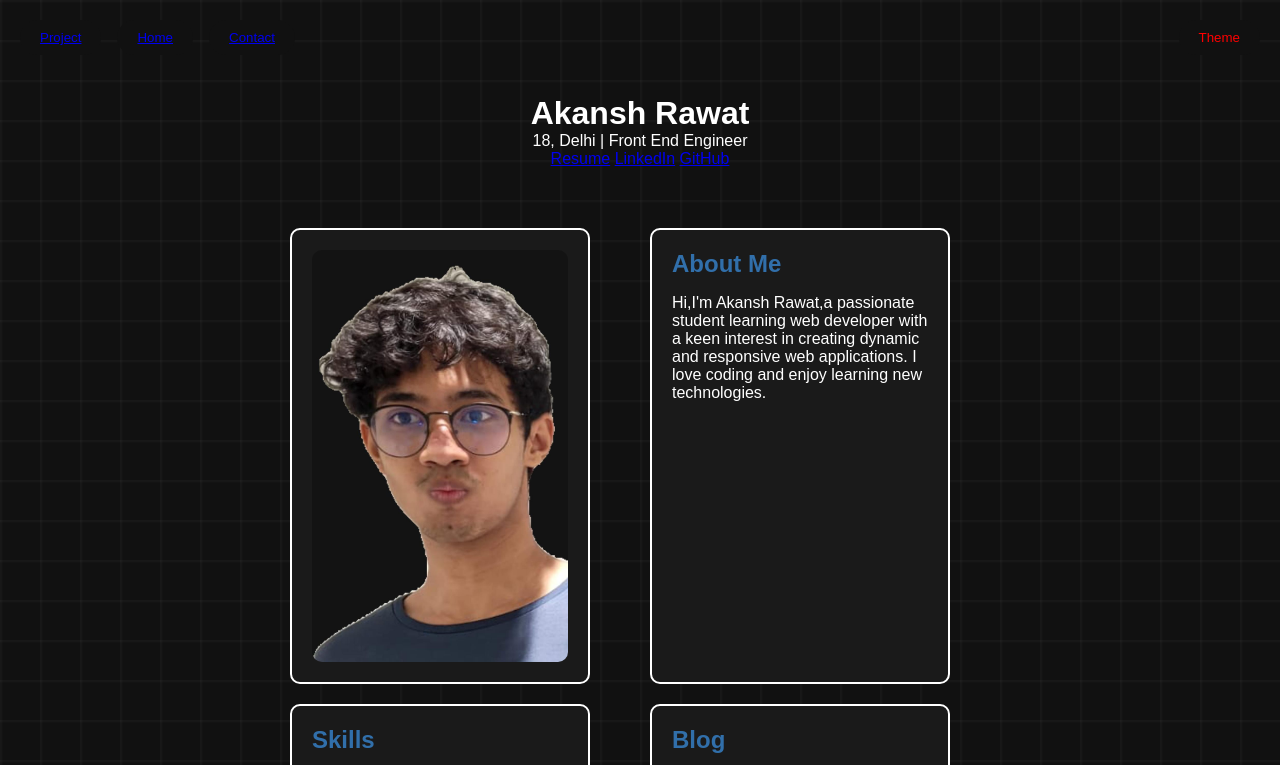
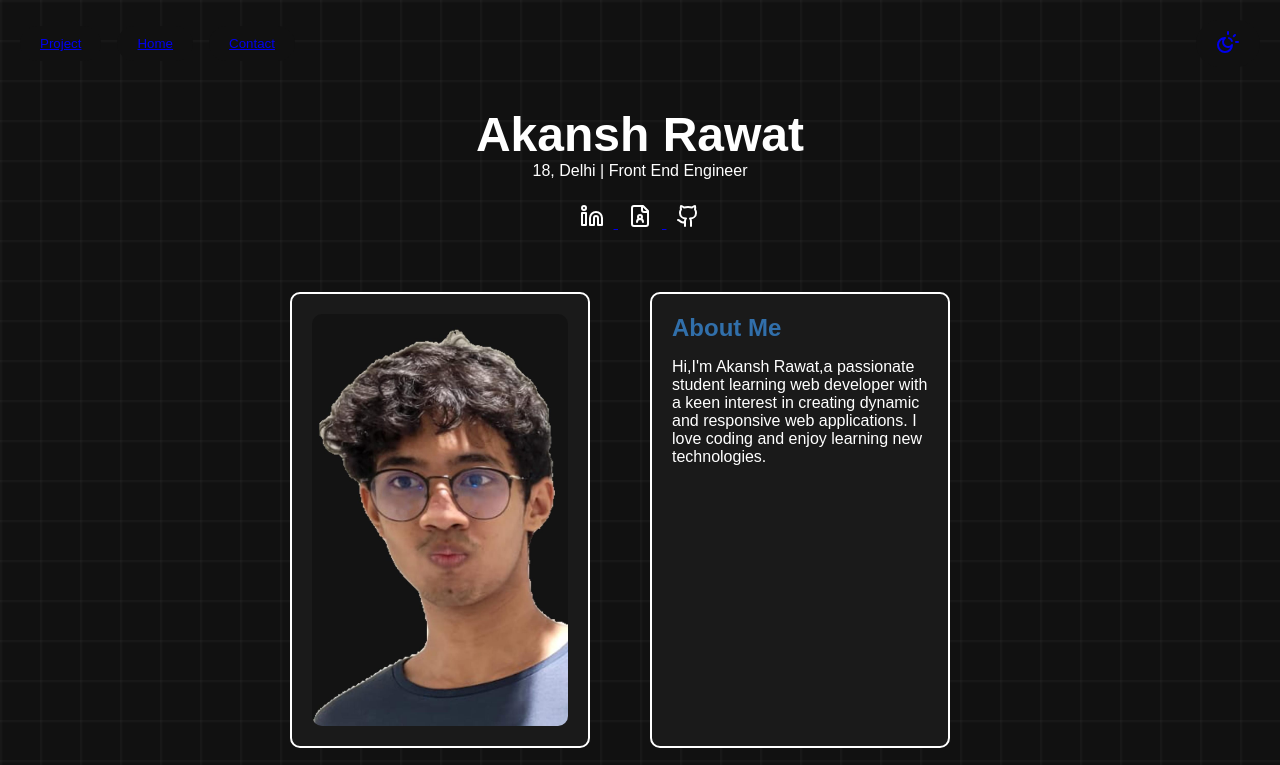
Before and after one commit to wakkawakka3/akansh-portfolio, a plain HTML site: page index.html in a window 1280 px wide. Shown: the top 765 px of the page. Drawn offline with Linux system fonts and the light colour scheme; a web font is replaced by a local one.

Commit message:
few minor edits + added icons
Title ( added icons for the links at the header)

```diff
--- a/index.html
+++ b/index.html
@@ -5,6 +5,11 @@
     <meta name="viewport" content="width=device-width, initial-scale=1.0" />
     <title>Akansh Rawat</title>
     <link rel="stylesheet" href="style.css" />
+
+    <link
+      rel="stylesheet"
+      href="https://cdnjs.cloudflare.com/ajax/libs/font-awesome/6.5.0/css/all.min.css"
+    />
   </head>
 
   <body>
@@ -16,19 +21,105 @@
       </div>
 
       <div class="theme">
-        <button>Theme</button>
+        <button>
+          <a href="theme.html">
+            <svg
+              xmlns="http://www.w3.org/2000/svg"
+              width="24"
+              height="24"
+              viewBox="0 0 24 24"
+              fill="none"
+              stroke="currentColor"
+              stroke-width="2"
+              stroke-linecap="round"
+              stroke-linejoin="round"
+              class="lucide lucide-sun-moon-icon lucide-sun-moon"
+            >
+              <path d="M12 2v2" />
+              <path d="M13 8.129A4 4 0 0 1 15.873 11" />
+              <path d="m19 5-1.256 1.256" />
+              <path d="M20 12h2" />
+              <path d="M9 8a5 5 0 1 0 7 7 7 7 0 1 1-7-7" />
+            </svg>
+          </a>
+        </button>
       </div>
     </nav>
 
     <header>
       <h1>Akansh Rawat</h1>
       <p>18, Delhi | Front End Engineer</p>
-      <a
-        href="https://docs.google.com/document/d/1LXMpsQHbVlNELlHlzmizmCAFg_KoqvC19dNGiKBRQNE/edit?usp=sharing"
-        >Resume</a
-      >
-      <a href="https://www.linkedin.com/in/akansh-rawat/">LinkedIn</a>
-      <a href="https://github.com/akansh5">GitHub</a>
+
+      <div class="links">
+        <a href="https://www.linkedin.com/in/akansh-rawat/" target="_blank">
+          <svg
+            xmlns="http://www.w3.org/2000/svg"
+            width="24"
+            height="24"
+            viewBox="0 0 24 24"
+            fill="none"
+            stroke="white"
+            stroke-width="2"
+            stroke-linecap="round"
+            stroke-linejoin="round"
+            class="lucide lucide-linkedin-icon lucide-linkedin"
+            style="margin: 0 10px"
+          >
+            <path
+              d="M16 8a6 6 0 0 1 6 6v7h-4v-7a2 2 0 0 0-2-2 2 2 0 0 0-2 2v7h-4v-7a6 6 0 0 1 6-6z"
+            />
+            <rect width="4" height="12" x="2" y="9" />
+            <circle cx="4" cy="4" r="2" />
+          </svg>
+        </a>
+
+        <a
+          href="https://docs.google.com/document/d/1LXMpsQHbVlNELlHlzmizmCAFg_KoqvC19dNGiKBRQNE/edit?usp=sharing"
+          target="_blank"
+        >
+          <svg
+            xmlns="http://www.w3.org/2000/svg"
+            width="24"
+            height="24"
+            viewBox="0 0 24 24"
+            fill="none"
+            stroke="white"
+            stroke-width="2"
+            stroke-linecap="round"
+            stroke-linejoin="round"
+            class="lucide lucide-file-user-icon lucide-file-user"
+            style="margin: 0 10px"
+          >
+            <path d="M14 2v4a2 2 0 0 0 2 2h4" />
+            <path d="M15 18a3 3 0 1 0-6 0" />
+            <path
+              d="M15 2H6a2 2 0 0 0-2 2v16a2 2 0 0 0 2 2h12a2 2 0 0 0 2-2V7z"
+            />
+            <circle cx="12" cy="13" r="2" />
+          </svg>
+        </a>
+
+        <a href="https://github.com/akansh5" target="_blank">
+          <svg
+            xmlns="http://www.w3.org/2000/svg"
+            width="24"
+            height="24"
+            viewBox="0 0 24 24"
+            fill="none"
+            stroke="white"
+            stroke-width="2"
+            stroke-linecap="round"
+            stroke-linejoin="round"
+            class="lucide lucide-github-icon lucide-github"
+            style="margin: 0 10px"
+          >
+            <path
+              d="M15 22v-4a4.8 4.8 0 0 0-1-3.5c3 0 6-2 6-5.5.08-1.25-.27-2.48-1-3.5.28-1.15.28-2.35 0-3.5 0 0-1 0-3 1.5-2.64-.5-5.36-.5-8 0C6 2 5 2 5 2c-.3 1.15-.3 2.35 0 3.5A5.403 5.403 0 0 0 4 9c0 3.5 3 5.5 6 5.5-.39.49-.68 1.05-.85 1.65-.17.6-.22 1.23-.15 1.85v4"
+            />
+            <path d="M9 18c-4.51 2-5-2-7-2" />
+          </svg>
+        </a>
+      </div>
     </header>
 
     <main>
--- a/style.css
+++ b/style.css
@@ -31,6 +31,11 @@ body {
 
 main {
   flex: 1;
+}
+
+h1{
+  font-size : 3rem;
+  font-family: "Geist-SemiBold", sans-serif;
 }
 
 h2 {
@@ -78,6 +83,10 @@ header {
   padding: 1.25rem;
 }
 
+.links{
+  margin-top: 1.5rem;
+}
+
 .grid-container {
   display: grid;
   grid-template-columns: repeat(auto-fit, minmax(15rem, 1fr));
@@ -114,7 +123,9 @@ header {
 }
 
 footer {
-  background-color: #1a1a1a;
+  background-color: transparent;
+  color : rgba(255, 255, 255, 0.1);
+  font-size: 1rem;
   text-align: center;
   padding: 1rem;
 }
```
Also changed, not shown: contact.html (+2 -1 lines), project.html (+2 -1 lines), theme.html (added, +11 -0 lines).
